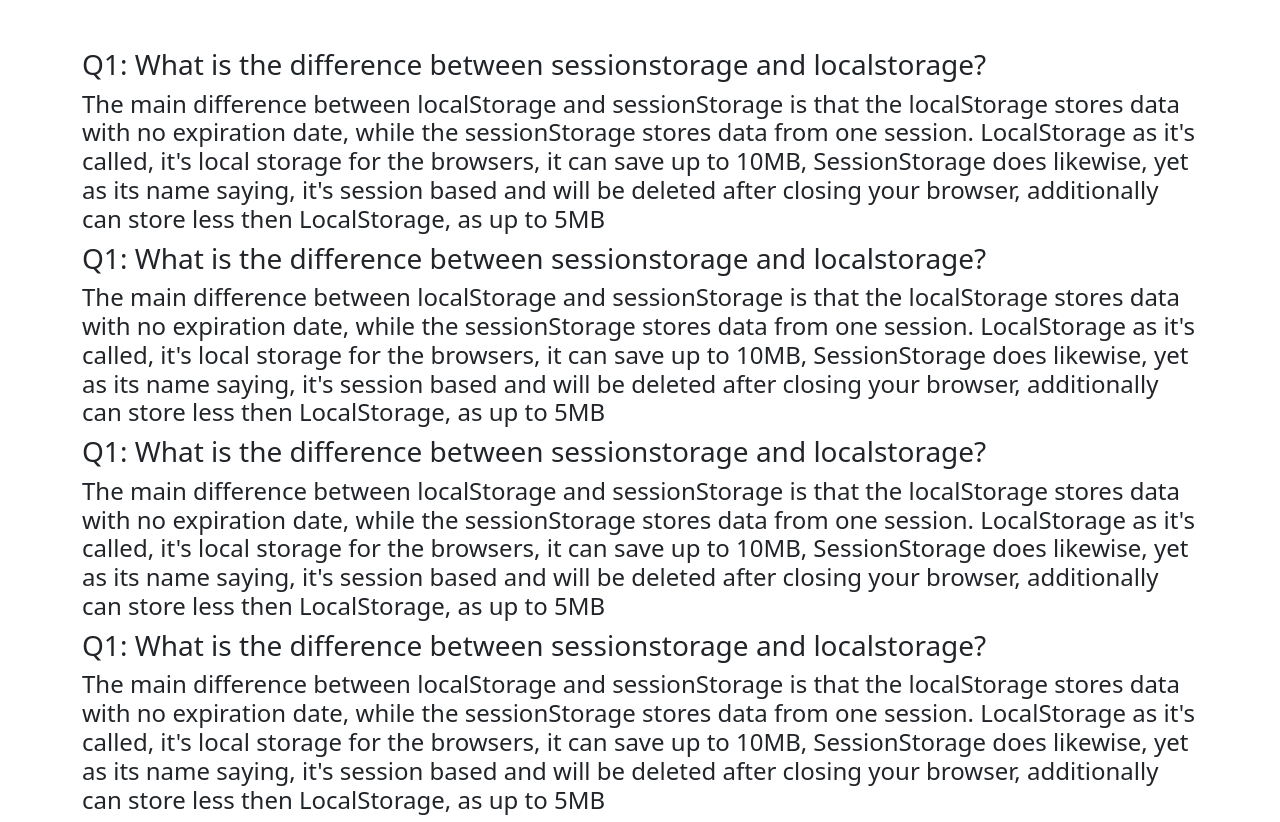
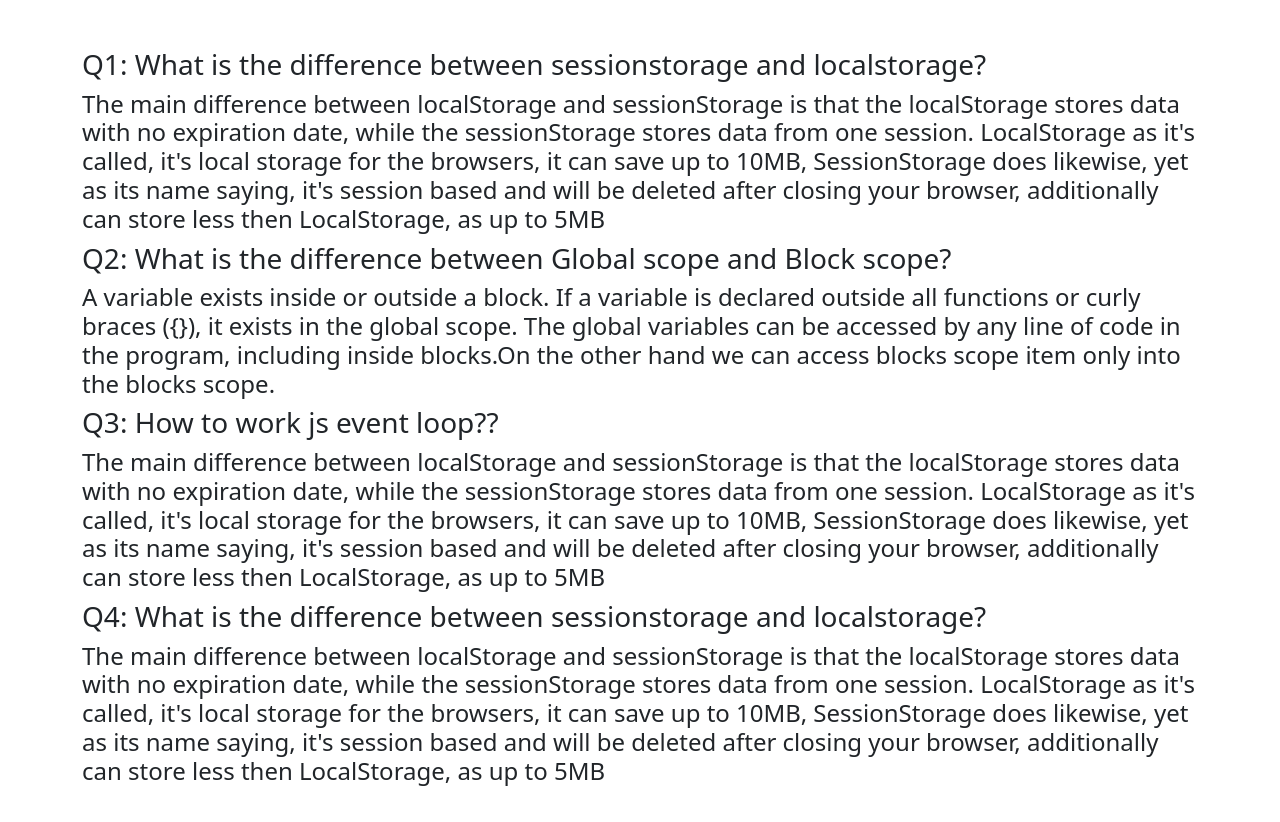
Before and after one commit to Bijoykrishna11/assignment7, a plain HTML site: page blog.html in a window 1280 px wide. After the commit the page ends 800 px from the top, so only its background shows below. Drawn offline with nearby package versions, Linux system fonts and the light colour scheme.

Commit message:
added questien global scope vs blocks scoope

```diff
--- a/blog.html
+++ b/blog.html
@@ -24,7 +24,14 @@
                 browser, additionally can store less then LocalStorage, as up to 5MB</h4>
         </div>
         <div>
-            <h3>Q1: What is the difference between sessionstorage and localstorage?</h3>
+            <h3>Q2: What is the difference between Global scope and Block scope?</h3>
+            <h4 class="fw-normal">A variable exists inside or outside a block. If a variable is declared outside all
+                functions or curly braces ({}), it exists in the global scope. The global variables can be accessed by
+                any line of code in the program, including inside blocks.On the other hand we can access blocks scope
+                item only into the blocks scope.</h4>
+        </div>
+        <div>
+            <h3>Q3: How to work js event loop??</h3>
             <h4 class="fw-normal">The main difference between localStorage and sessionStorage is that the localStorage
                 stores data with no
                 expiration date, while the sessionStorage stores data from one session.
@@ -34,17 +41,7 @@
                 browser, additionally can store less then LocalStorage, as up to 5MB</h4>
         </div>
         <div>
-            <h3>Q1: What is the difference between sessionstorage and localstorage?</h3>
-            <h4 class="fw-normal">The main difference between localStorage and sessionStorage is that the localStorage
-                stores data with no
-                expiration date, while the sessionStorage stores data from one session.
-
-                LocalStorage as it's called, it's local storage for the browsers, it can save up to 10MB, SessionStorage
-                does likewise, yet as its name saying, it's session based and will be deleted after closing your
-                browser, additionally can store less then LocalStorage, as up to 5MB</h4>
-        </div>
-        <div>
-            <h3>Q1: What is the difference between sessionstorage and localstorage?</h3>
+            <h3>Q4: What is the difference between sessionstorage and localstorage?</h3>
             <h4 class="fw-normal">The main difference between localStorage and sessionStorage is that the localStorage
                 stores data with no
                 expiration date, while the sessionStorage stores data from one session.
```
